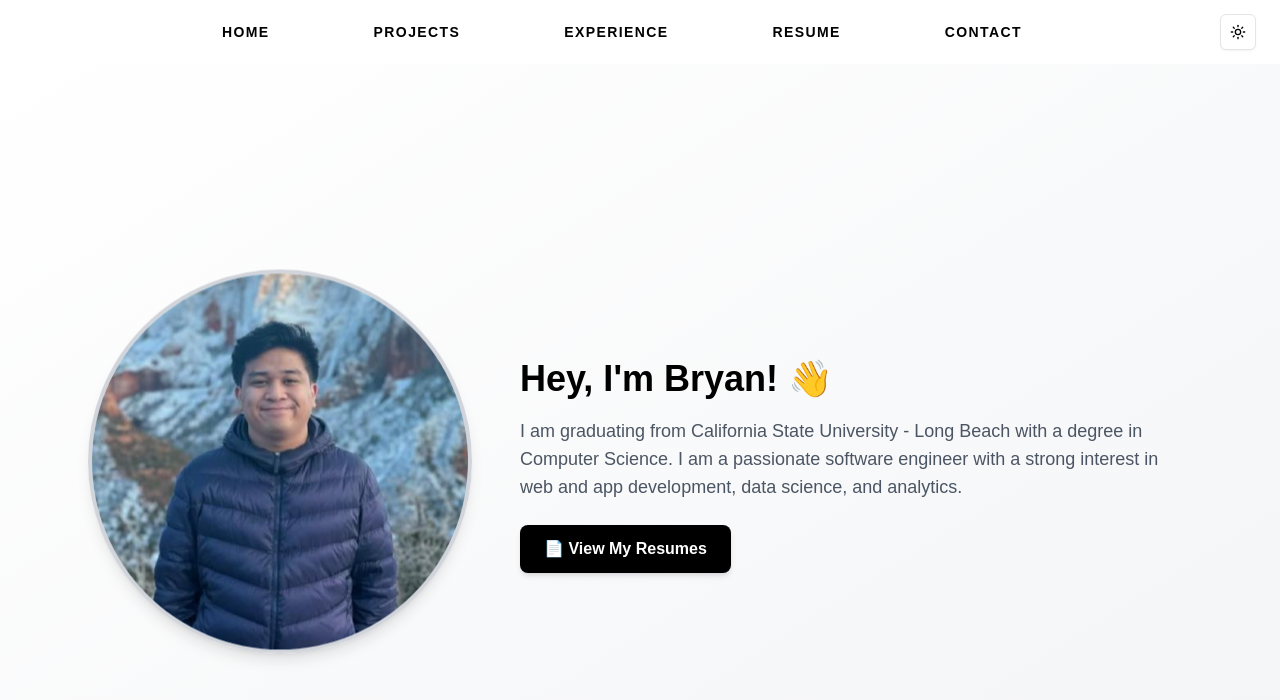
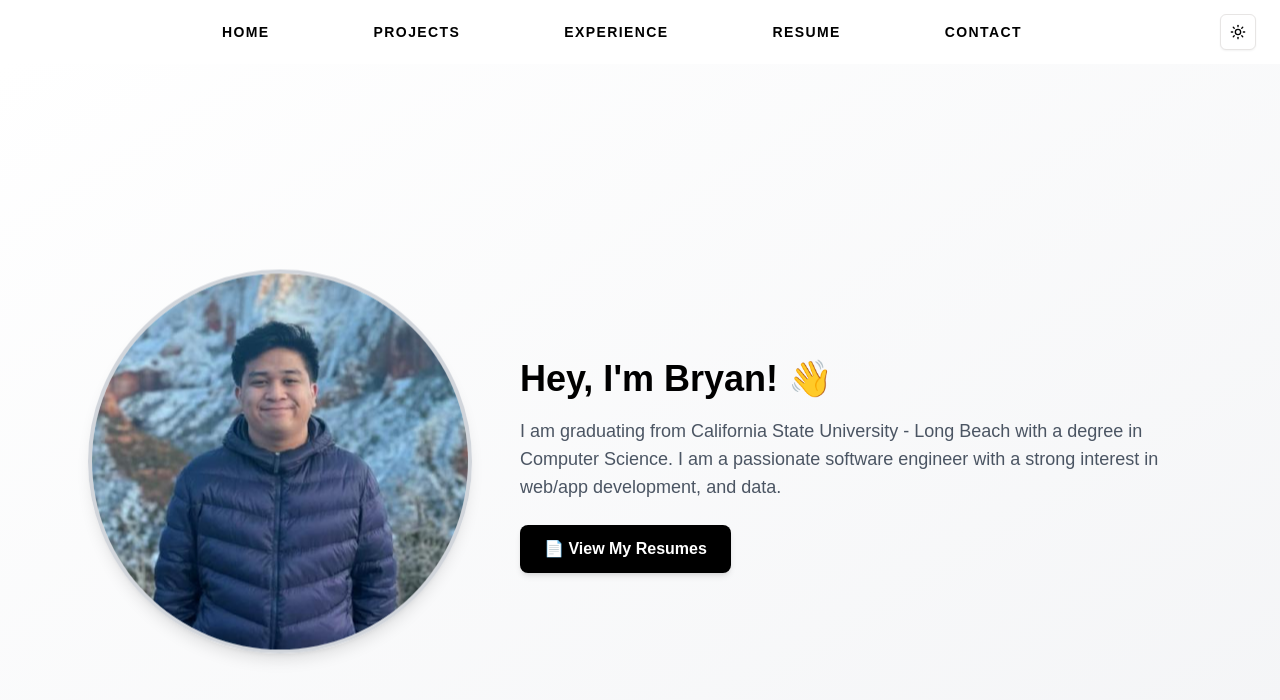
Before and after one commit to YanRho/e-profile, a Next.js app: page / in a window 1280 px wide. Shown: the top 700 px of the page. Built offline with nearby package versions, Linux system fonts and the light colour scheme.

Commit message:
Update page.tsx

```diff
--- a/app/page.tsx
+++ b/app/page.tsx
@@ -24,8 +24,7 @@ export default function Home() {
           <p className="mt-4 text-lg text-gray-600 dark:text-gray-300">
             I am graduating from California State University - Long Beach with a
             degree in Computer Science. I am a passionate software engineer with
-            a strong interest in web and app development, data science, and
-            analytics.
+            a strong interest in web/app development, and data.
           </p>
           <a
             href="/resume"
```
